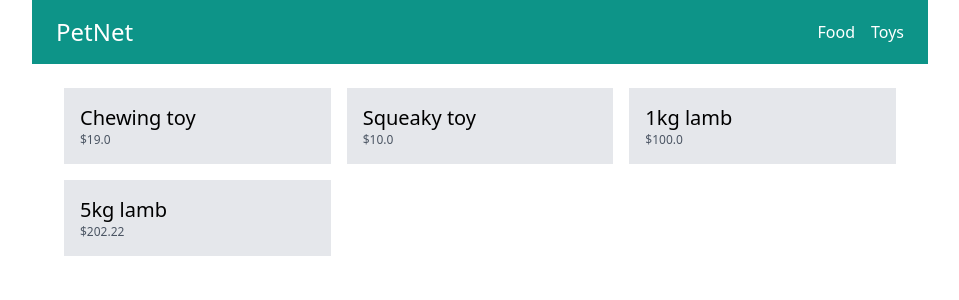
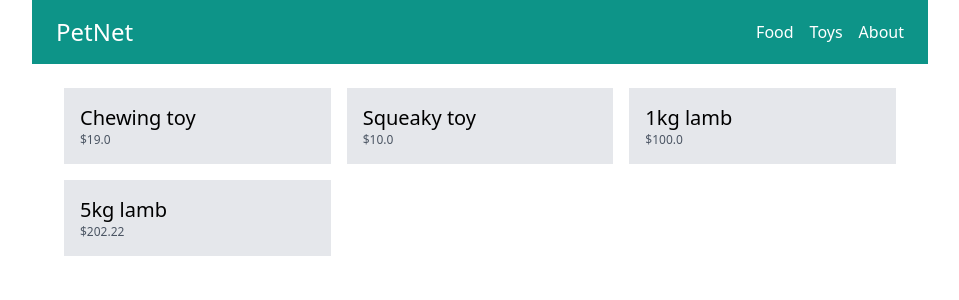
Before and after one commit to GodsplanElot/PETNET, a Django app: page / in a window 1280 px wide. Shown: the top 300 px of the page, without its empty margins (160-1119 px from the left). Run offline with Django 5.2, Linux system fonts and the light colour scheme; data comes from the database, SQL or seed files in the repository; some libraries are stand-ins or nearby versions.

Commit message:
Update  menu.html

```diff
--- a/petnet/core/templates/core/menu.html
+++ b/petnet/core/templates/core/menu.html
@@ -1,3 +1,5 @@
 {% for category in categories %}
     <a href="{% url 'about' %}" class="text-white">{{category.title}}</a>
 {% endfor %}
+
+<a href="{% url 'about' %}" class="text-white">About</a>
```
